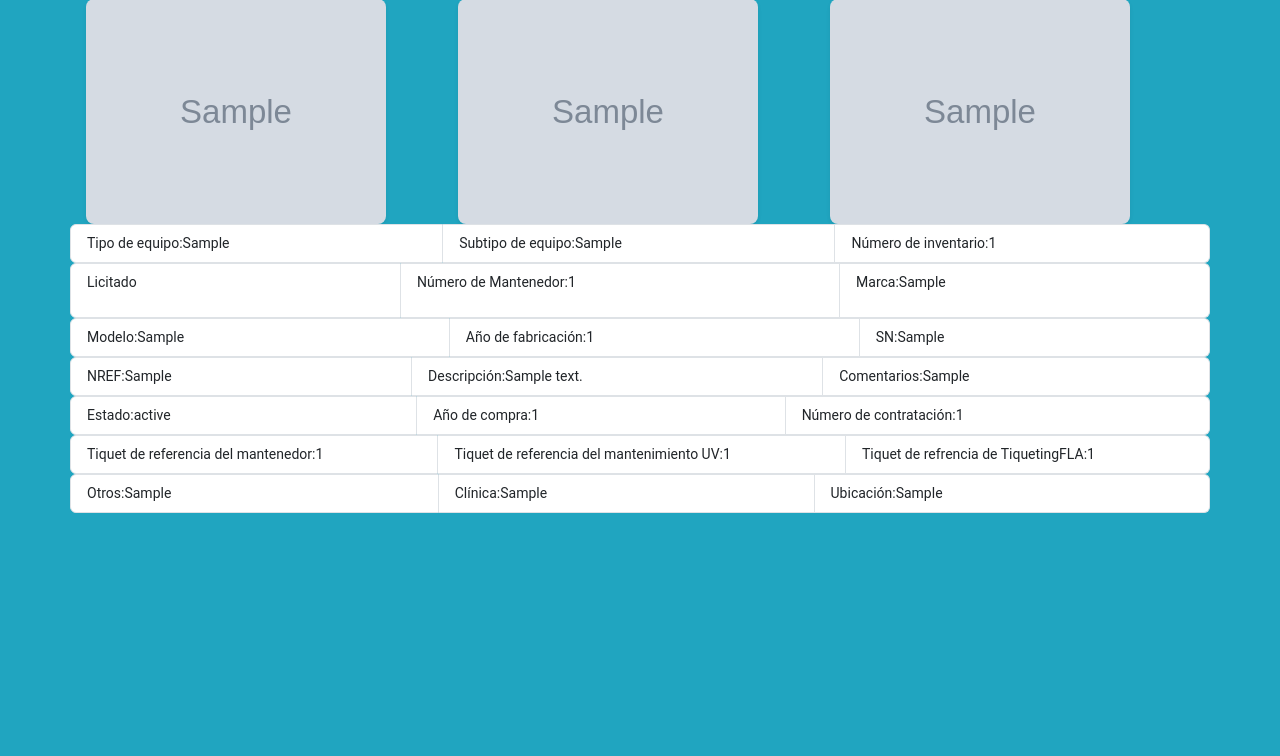
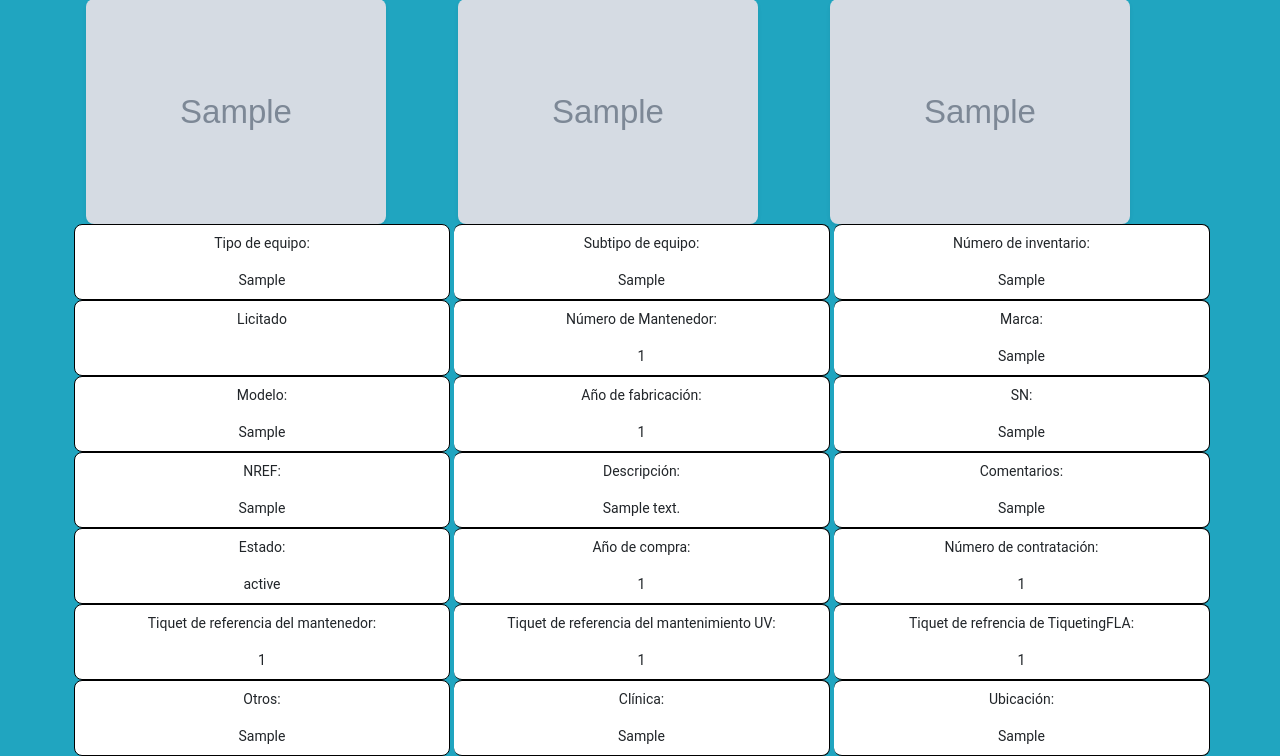
Before and after one commit to LazaroBC/inventarioAlmacen, a Django app: page /mostrarProducto/1 in a window 1280 px wide. Shown: the part 305-1061 px from the top of the page. Before the commit the page ends 818 px from the top, so only its background shows below. Run offline with Django 4.2, Linux system fonts and the light colour scheme; tables that the repository leaves empty hold one stand-in row (values such as "Sample post"); grey boxes marked "Sample" are stand-in pictures.

Commit message:
Cambios varios html

```diff
--- a/almacen/static/css/estilos.css
+++ b/almacen/static/css/estilos.css
@@ -1,5 +1,6 @@
 body {
     margin: 5% 5% 5% 5%;
+
 }
 
 .fondo {
@@ -12,3 +13,11 @@ body {
     margin: 0;
     padding: 0;
 }
+
+.card-body li {
+    display: inline-block;
+    width: 33.33%;
+    box-sizing: border-box;
+    border: 1px solid black;
+    text-align: center;
+}
--- a/almacen/templates/base.html
+++ b/almacen/templates/base.html
@@ -9,6 +9,7 @@
     <link href="https://cdn.jsdelivr.net/npm/bootstrap@5.3.0/dist/css/bootstrap.min.css" rel="stylesheet"
         integrity="sha384-9ndCyUaIbzAi2FUVXJi0CjmCapSmO7SnpJef0486qhLnuZ2cdeRhO02iuK6FUUVM" crossorigin="anonymous">
     <link href="{% static 'css/estilos.css' %}" type="text/css" rel="stylesheet">
+    <link href="https://fonts.googleapis.com/css?family=Lato" rel="stylesheet">
     <title>{% block titulo %} {% endblock %}</title>
 </head>
 
--- a/almacen/templates/paginas/inicio.html
+++ b/almacen/templates/paginas/inicio.html
@@ -7,7 +7,7 @@
 {% block contenido %}
 <div class="p-5 mb-4 bg-light rounded-3">
     <div class="container-fluid py-5">
-        <h1 class="display-5 fw-bold text-center">Bienvenido al inventario de Productos Sanitarios</h1>
+        <h1 class="display-5 fw-bold text-center" style:"font-family: 'Lato';">Bienvenido al inventario de Productos Sanitarios</h1>
         <p class="col-md-8 fs-4"></p>
         <div class="d-flex justify-content-between align-items-start">
             <div class="card mb-3 flex-fill" style="max-width: 540px;">
@@ -36,7 +36,7 @@
                             <div class="alert alert-success" role="alert">
                                 <h2><a href="{% url 'nuevoProducto' %}">Nuevo Producto</a></h2>
                             </div>
-                            <p class="card-text">Aquí agregas un producto nuevo a la base de datos</p>
+                            <p class="card-text">Aquí agregas un producto nuevo.</p>
                             <p class="card-text"><small class="text-muted"></small></p>
                         </div>
                     </div>
--- a/almacen/templates/paginas/productos/mostrarProducto.html
+++ b/almacen/templates/paginas/productos/mostrarProducto.html
@@ -39,39 +39,110 @@
 
     {% for p in producto.values %}
     <ul class="list-group list-group list-group-horizontal">
-    <li class="list-group-item flex-fill">Tipo de equipo:{{ p.tipoEquipo }}</li>
-    <li class="list-group-item flex-fill">Subtipo de equipo:{{p.subtipoEquipo}}</li>
-    <li class="list-group-item flex-fill">Número de inventario:{{p.numeroInventario}}</li>
+    <li class="list-group-item flex-fill ms-1 rounded-3 " style="width: 33.33%;">
+      <p class="font-weight-bold">Tipo de equipo:</p>
+      <span>{{ p.tipoEquipo }}</span>
+        </li>
+    <li class="list-group-item flex-fill ms-1 rounded-3 " style="width: 33.33%;">
+      <p class="font-weight-bold">Subtipo de equipo:</p>
+      <span>{{ p.tipoEquipo }}</span>
+
+      </li>
+    <li class="list-group-item flex-fill ms-1 rounded-3 " style="width: 33.33%;">
+      <p>Número de inventario:</p>
+      <span class="font-weight-bold">{{ p.tipoEquipo }}</span>
+
+      </li>
     </ul>
     <ul class="list-group list-group list-group-horizontal">
-    <li class="list-group-item flex-fill">{% if  p.mantenimientoLicitado %} <p>Licitado</p> {% else %} <p>No licitado</p> {% endif %}</li>
-    <li class="list-group-item flex-fill">Número de Mantenedor:{{p.numeroMantenedor}}</li>
-    <li class="list-group-item flex-fill">Marca:{{p.marca}}</li>
+    <li class="list-group-item flex-fill ms-1 rounded-3 " style="width: 33.33%;">
+      {% if  p.mantenimientoLicitado %}
+        <p>Licitado</p>
+        {% else %}
+          <p>No licitado</p>
+      {% endif %}</li>
+    <li class="list-group-item flex-fill ms-1 rounded-3 " style="width: 33.33%;">
+      <p>Número de Mantenedor:</p>
+      <span>{{p.numeroMantenedor}}</span></li>
+    <li class="list-group-item flex-fill ms-1 rounded-3 " style="width: 33.33%;">
+      <p>Marca:</p>
+      <span>{{p.marca}}</span></li>
   </ul>
   <ul class="list-group list-group list-group-horizontal">
-    <li class="list-group-item flex-fill">Modelo:{{p.modelo}}</li>
-    <li class="list-group-item flex-fill">Año de fabricación:{{p.anyoFabricacion}}</li>
-    <li class="list-group-item flex-fill">SN:{{p.sn}}</li>
+    <li class="list-group-item flex-fill ms-1 rounded-3 " style="width: 33.33%;">
+      <p>Modelo:</p>
+      <span>{{p.modelo}}</span>
+    </li>
+    <li class="list-group-item flex-fill ms-1 rounded-3 " style="width: 33.33%;">
+      <p>Año de fabricación:</p>
+      <span>{{p.anyoFabricacion}}</span>
+    </li>
+    <li class="list-group-item flex-fill ms-1 rounded-3 " style="width: 33.33%;">
+      <p>SN:</p>
+      <span>{{p.sn}}</span>
+    </li>
   </ul>
   <ul class="list-group list-group list-group-horizontal">
-    <li class="list-group-item flex-fill">NREF:{{p.nref}}</li>
-    <li class="list-group-item flex-fill">Descripción:{{p.descripcion}}</li>
-    <li class="list-group-item flex-fill">Comentarios:{{p.comentarios}}</li>
+    <li class="list-group-item flex-fill ms-1 rounded-3 " style="width: 33.33%;">
+      <p>NREF:</p>
+      <span>{{p.nref}}</span>
+    </li>
+    <li class="list-group-item flex-fill ms-1 rounded-3 " style="width: 33.33%;">
+      <p>Descripción:</p>
+      <span>{{p.descripcion}}</span>
+    </li>
+    <li class="list-group-item flex-fill ms-1 rounded-3 " style="width: 33.33%;">
+      <p>Comentarios:</p>
+      <span>{{p.comentarios}}</span>
+    </li>
   </ul>
   <ul class="list-group list-group list-group-horizontal">
-    <li class="list-group-item flex-fill">Estado:{{p.estado}}</li>
-    <li class="list-group-item flex-fill">Año de compra:{{p.anyoCompra}}</li>
-    <li class="list-group-item flex-fill">Número de contratación:{{p.numExpContratacion}}</li>
+    <li class="list-group-item flex-fill ms-1 rounded-3 " style="width: 33.33%;">
+      <p>Estado:</p>
+      <span>{{p.estado}}</span>
+    </li>
+    <li class="list-group-item flex-fill ms-1 rounded-3 " style="width: 33.33%;">
+      <p>Año de compra:</p>
+      <span>{{p.anyoCompra}}</span>
+    </li>
+    <li class="list-group-item flex-fill ms-1 rounded-3 " style="width: 33.33%;">
+      <p>Número de contratación:</p>
+      </span>{{p.numExpContratacion}}</span>
+    </li>
+
   </ul>
   <ul class="list-group list-group list-group-horizontal">
-    <li class="list-group-item flex-fill">Tiquet de referencia del mantenedor:{{p.tiquetsReferenciaMantenedor}}</li>
-    <li class="list-group-item flex-fill">Tiquet de referencia del mantenimiento UV:{{p.tiquetsReferenciaMantUV}}</li>
-    <li class="list-group-item flex-fill">Tiquet de refrencia de TiquetingFLA:{{p.tiquetsRefTiquetingFLA}}</li>
+    <li class="list-group-item flex-fill ms-1 rounded-3 " style="width: 33.33%;">
+      <p>Tiquet de referencia del mantenedor:</p>
+      <span>{{p.tiquetsReferenciaMantenedor}}</span>
+
+      </li>
+    <li class="list-group-item flex-fill ms-1 rounded-3 " style="width: 33.33%;">
+      <p>Tiquet de referencia del mantenimiento UV:</p>
+      <span>{{p.tiquetsReferenciaMantUV}}</span>
+
+      </li>
+    <li class="list-group-item flex-fill ms-1 rounded-3 " style="width: 33.33%;">
+      <p>Tiquet de refrencia de TiquetingFLA:</p>
+      <span>{{p.tiquetsRefTiquetingFLA}}</span>
+
+      </li>
   </ul>
   <ul class="list-group list-group list-group-horizontal">
-    <li class="list-group-item flex-fill">Otros:{{p.otros}}</li>
-    <li class="list-group-item flex-fill">Clínica:{{p.clinica}}</li>
-    <li class="list-group-item flex-fill">Ubicación:{{p.ubicacion}}</li>
+    <li class="list-group-item flex-fill ms-1 rounded-3 " style="width: 33.33%;">
+      <p>Otros:</p>
+      <span>{{p.otros}}</span>
+      </li>
+    <li class="list-group-item flex-fill ms-1 rounded-3 " style="width: 33.33%;">
+      <p>Clínica:</p>
+      <span>{{p.clinica}}</span>
+
+      </li>
+    <li class="list-group-item flex-fill ms-1 rounded-3 " style="width: 33.33%;">
+      <p>Ubicación:</p>
+      <span>{{p.ubicacion}}</span>
+
+      </li>
   </ul>
     {% endfor %}
 
```
